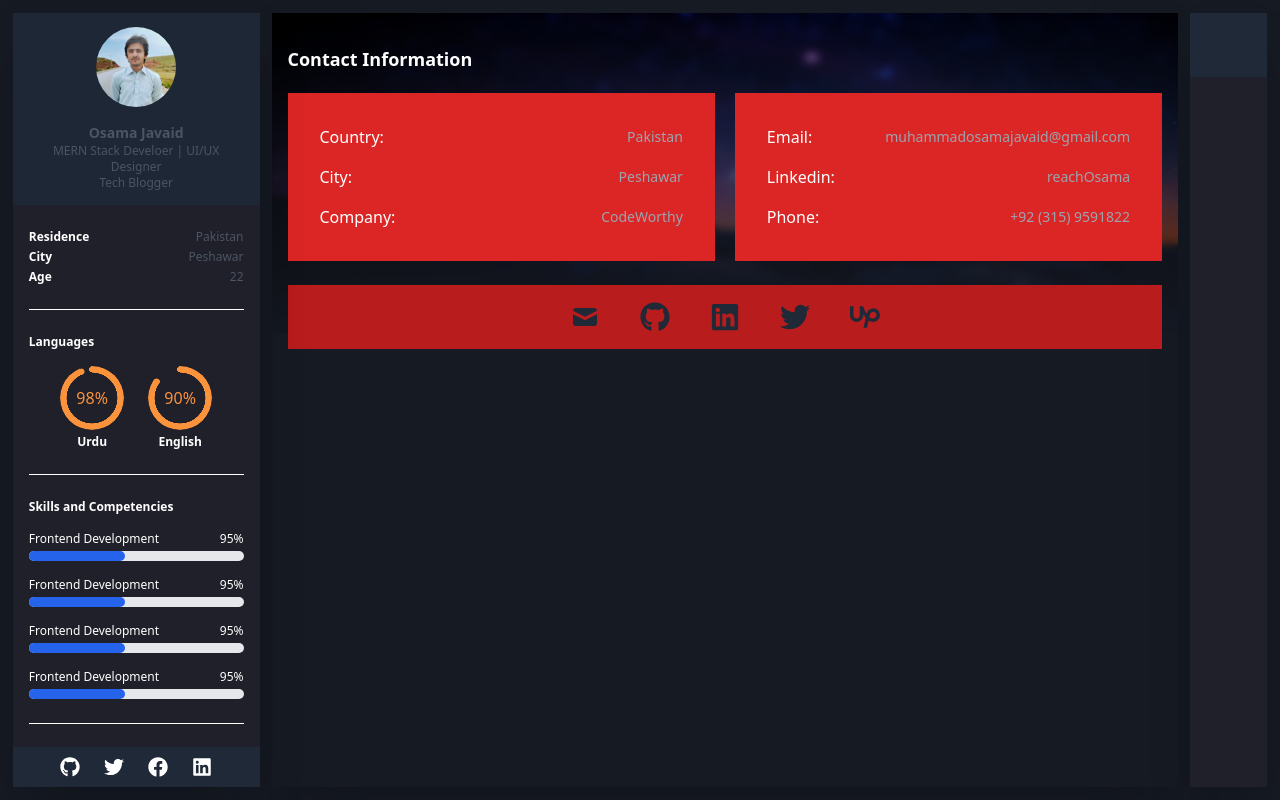
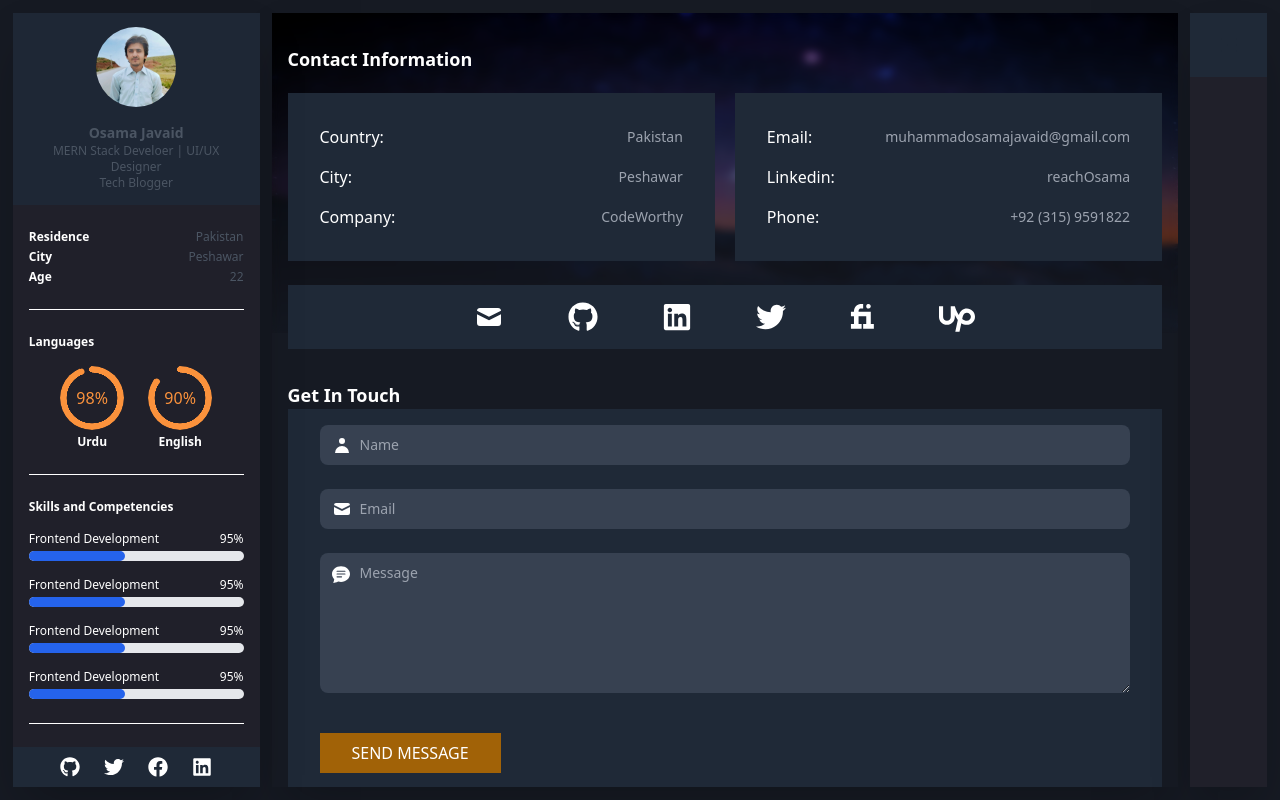
Before and after one commit to founder960107/My-portfolio, a Next.js app: page /contact in a window 1280 px wide. Built offline with nearby package versions, Linux system fonts and the light colour scheme.

Commit message:
contact page completed

```diff
--- a/components/Fiverr_Icon.jsx
+++ b/components/Fiverr_Icon.jsx
@@ -3,12 +3,11 @@ import React from 'react'
 const Fiverr_Icon = () => {
     return (
 
-        <svg xmlns="http://www.w3.org/2000/svg" viewBox="0 0 16 16">
-            <g fill="#ffffff">
-                <path d="M13 13V5H5v-.5C5 3.673 5.673 3 6.5 3H8V0H6.5A4.505 4.505 0 0 0 2 4.5V5H0v3h2v5H0v3h7v-3H5V8h5.028v5H8v3h7v-3h-2z" />
-                <circle cx="11.5" cy="1.5" r="1.5" />
-            </g>
+        <svg width="25" height="25" viewBox="0 0 25 27" fill="none" xmlns="http://www.w3.org/2000/svg">
+            <path d="M10.0301 0.036382C7.49292 0.270263 5.15686 1.90743 4.04814 4.23584C3.55824 5.26492 3.36228 6.13288 3.31586 7.41663L3.28492 8.31577H1.64504H0V10.8105V13.3052H1.6502H3.30039V17.4631V21.621H1.6502H0V24.1157V26.6105H5.77569H11.5514V24.1157V21.621H9.90118H8.25098V17.4631V13.3052H12.4023H16.5535V17.4631V21.621H14.8776H13.2016V24.1157V26.6105H18.9773H24.7529V24.1157V21.621H23.1028H21.4526V14.9684V8.31577H14.8518H8.25098V7.72847C8.25098 6.77735 8.42632 6.31479 8.99357 5.73788C9.66912 5.06222 9.93728 4.98946 11.7989 4.98946H13.2016V2.49473V4.76837e-07L11.7216 0.0103952C10.9016 0.0155925 10.1436 0.0259873 10.0301 0.036382Z" fill="#fff" />
+            <path d="M18.3894 0.0831638C17.1724 0.379413 16.3473 1.61119 16.5381 2.85855C16.7443 4.19947 17.9975 5.14539 19.3125 4.95309C20.6739 4.75559 21.6382 3.45105 21.4113 2.11533C21.1638 0.66007 19.7972 -0.259862 18.3894 0.0831638Z" fill="#fff" />
         </svg>
+
 
     )
 }
--- a/components/Footer.jsx
+++ b/components/Footer.jsx
@@ -4,7 +4,7 @@ import { AiOutlineWhatsApp } from 'react-icons/ai'
 
 const Footer = () => {
     return (
-        <div className="mt-4 mb-10 md:mb-0">
+        <div className="mt-4 mb-10 lg:mb-0">
             <div className="flex h-16 items-center justify-between text-xs font-normal text-gray-500 py-4 px-2 md:px-4 w-full bg-[#20202a]">
                 <div className='flex items-center'>
                     <div className="mr-1 text-base">
--- a/pages/contact.jsx
+++ b/pages/contact.jsx
@@ -2,8 +2,10 @@ import Typewriter from 'typewriter-effect';
 import BannerLayout from '../components/BannerLayout';
 import { FaFacebook, FaGithub, FaLinkedin, FaTwitter } from 'react-icons/fa'
 import { SiUpwork, SiFiverr } from 'react-icons/si'
-import { HiMail } from 'react-icons/hi'
+import { HiMail, HiUser, HiChatBubbleBottomCenterText } from 'react-icons/hi'
+import { BsChatTextFill } from 'react-icons/bs'
 import Fiverr_Icon from '../components/Fiverr_Icon';
+import Footer from '../components/Footer';
 // import { ReactComponent as Fiverr } from '../public/images/svgs/fiverr.svg';
 
 const contact = () => {
@@ -13,7 +15,7 @@ const contact = () => {
                 <div className="my-6 text-white flex flex-col gap-y-5">
                     <h1 className='text-lg font-bold'>Contact Information</h1>
                     <div className="flex flex-col md:flex-row items-center gap-5 text-xs">
-                        <div className="bg-red-600 w-full md:w-1/2 p-5 md:p-6 lg:p-8 flex flex-col gap-y-4">
+                        <div className="bg-gray-800 w-full md:w-1/2 p-5 md:p-6 lg:p-8 flex flex-col gap-y-4">
                             <div className="flex justify-between items-center">
                                 <span className='md:text-base'>Country:</span>
                                 <span className='text-gray-400 md:text-sm'>Pakistan</span>
@@ -27,7 +29,7 @@ const contact = () => {
                                 <span className='text-gray-400 md:text-sm'>CodeWorthy</span>
                             </div>
                         </div>
-                        <div className="bg-red-600 w-full md:w-1/2 p-5 md:p-6 lg:p-8 flex flex-col gap-y-4">
+                        <div className="bg-gray-800 w-full md:w-1/2 p-5 md:p-6 lg:p-8 flex flex-col gap-y-4">
                             <div className="flex justify-between items-center">
                                 <span className='md:text-base'>Email:</span>
                                 <span className='text-gray-400 text-sm'>muhammadosamajavaid@gmail.com</span>
@@ -43,15 +45,55 @@ const contact = () => {
                         </div>
                     </div>
                 </div>
-                <div className="h-16 w-full bg-red-700 text-3xl flex gap-x-10 items-center justify-center">
-                    <a href="#"><HiMail /></a>
-                    <a href="#"><FaGithub /></a>
-                    <a href="#"><FaLinkedin /></a>
-                    <a href="#"><FaTwitter /></a>
-                    <a href="#"><SiUpwork /></a>
-                    {/* <a href="#"><SiUpwork /></a> */}
+                <div className="h-16 w-full bg-gray-800 text-3xl flex gap-x-16 items-center justify-center text-white">
+                    <a className='hover:scale-125 ease-in-out duration-700' href="#"><HiMail /></a>
+                    <a className='hover:scale-125 ease-in-out duration-700' href="#"><FaGithub /></a>
+                    <a className='hover:scale-125 ease-in-out duration-700' href="#"><FaLinkedin /></a>
+                    <a className='hover:scale-125 ease-in-out duration-700' href="#"><FaTwitter /></a>
+                    <a className='hover:scale-125 ease-in-out duration-700' href="#"><Fiverr_Icon /></a>
+                    <a className='hover:scale-125 ease-in-out duration-700 text-4xl mt-1' href="#"><SiUpwork /></a>
                 </div>
+
+
             </BannerLayout>
+            <div className="my-12 px-4  w-full h-auto text-white">
+                <h1 className='text-lg font-bold'>Get In Touch</h1>
+                <div class="py-4 px-8 bg-gray-800 text-sm">
+                    <div>
+                        <div class="flex flex-col w-full">
+                            <div class="relative mb-6">
+                                <div class="absolute inset-y-0 left-0 flex items-center pl-3 text-xl pointer-events-none">
+                                    <HiUser />
+                                </div>
+                                <input type="text" id="input-group-1" class="bg-gray-700 text-gray-300 text-sm rounded-lg focus:ring-blue-500 focus:border-blue-500 block w-full pl-10 p-2.5" placeholder="Name" />
+                            </div>
+                        </div>
+
+                        <div class="flex flex-col w-full">
+                            <div class="relative mb-6">
+                                <div class="absolute inset-y-0 left-0 flex items-center text-xl pl-3 pointer-events-none">
+                                    <HiMail />
+                                </div>
+                                <input type="text" id="input-group-1" class="bg-gray-700 text-gray-300 text-sm rounded-lg focus:ring-blue-500 focus:border-blue-500 block w-full pl-10 p-2.5" placeholder="Email" />
+                            </div>
+                        </div>
+
+                        <div class="flex flex-col w-full">
+                            <div class="relative mb-6">
+                                <div class="absolute top-3 left-0 flex items-center text-lg pl-3 pointer-events-none">
+                                    <BsChatTextFill />
+                                </div>
+                                <textarea rows={6} cols={50} id="input-group-1" class="bg-gray-700 text-gray-300 text-sm rounded-lg focus:ring-blue-500 focus:border-blue-500 block w-full pl-10 p-2.5" placeholder="Message" />
+                            </div>
+                        </div>
+
+                        <div class="my-4">
+                            <button class="px-8 py-2  bg-yellow-700 text-white text-base font-medium"> SEND MESSAGE </button>
+                        </div>
+                    </div>
+                </div>
+            </div>
+            <Footer />
 
         </>
     )
```
Also changed, not shown: public/images/svgs/fiverr.svg.
